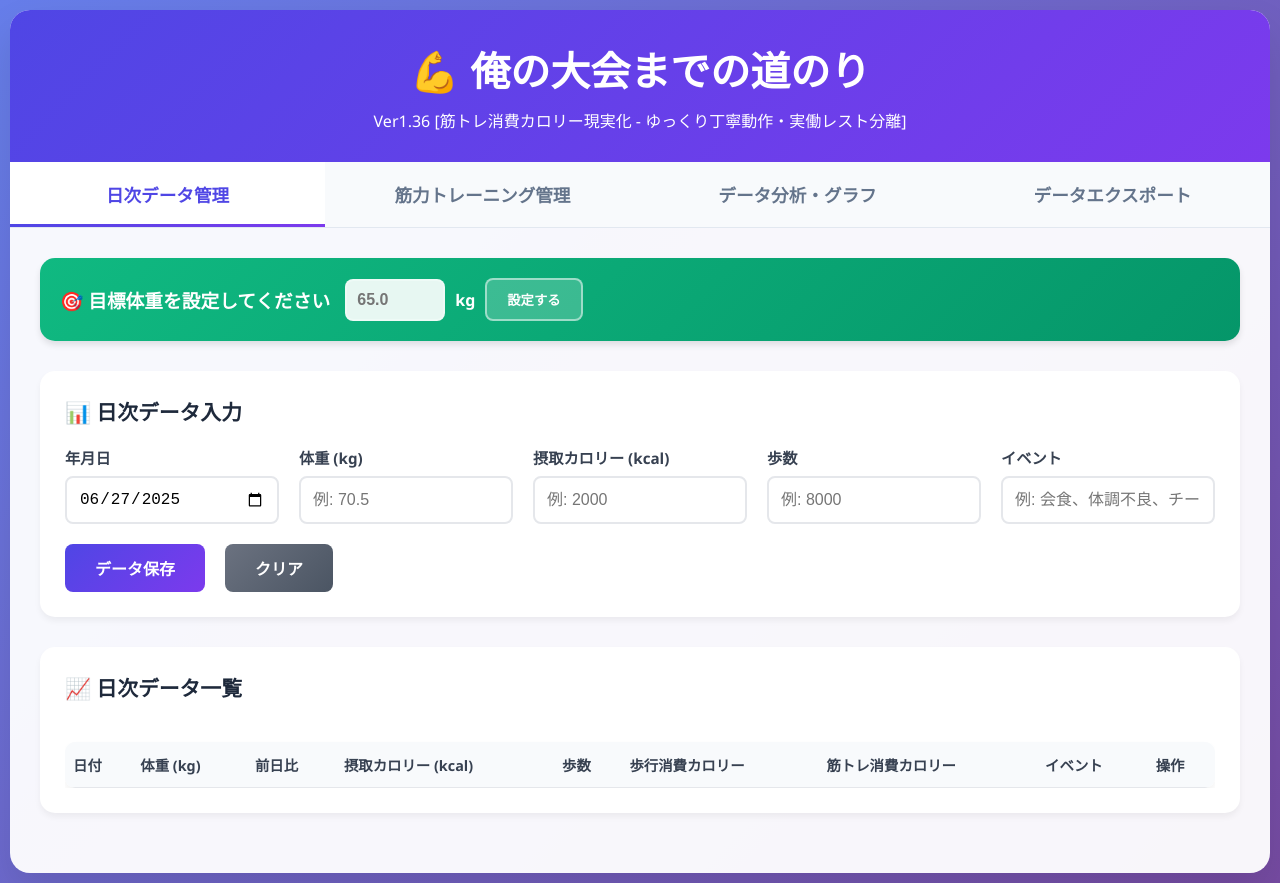
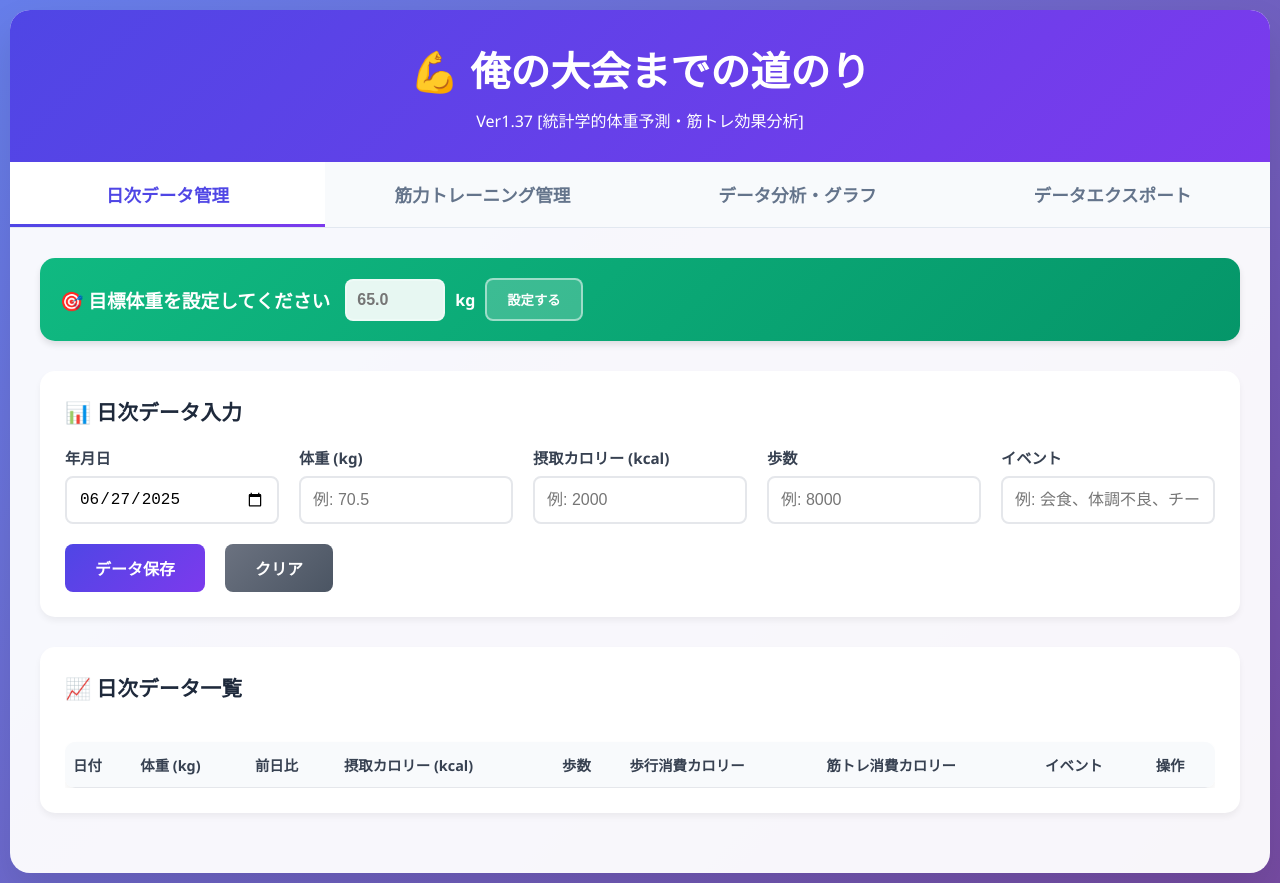
Before and after one commit to takanamiyuta/my-weight-app, a website: page index.html in a window 1280 px wide. Drawn offline with nearby package versions, Linux system fonts and the light colour scheme; no server answers.

Commit message:
Update index.html

```diff
--- a/index.html
+++ b/index.html
@@ -862,7 +862,7 @@
     <div class="container">
         <div class="header">
             <h1>💪 俺の大会までの道のり</h1>
-            <p>Ver1.36 [筋トレ消費カロリー現実化 - ゆっくり丁寧動作・実働レスト分離]</p>
+            <p>Ver1.37 [統計学的体重予測・筋トレ効果分析]</p>
         </div>
 
         <div class="tabs">
```
